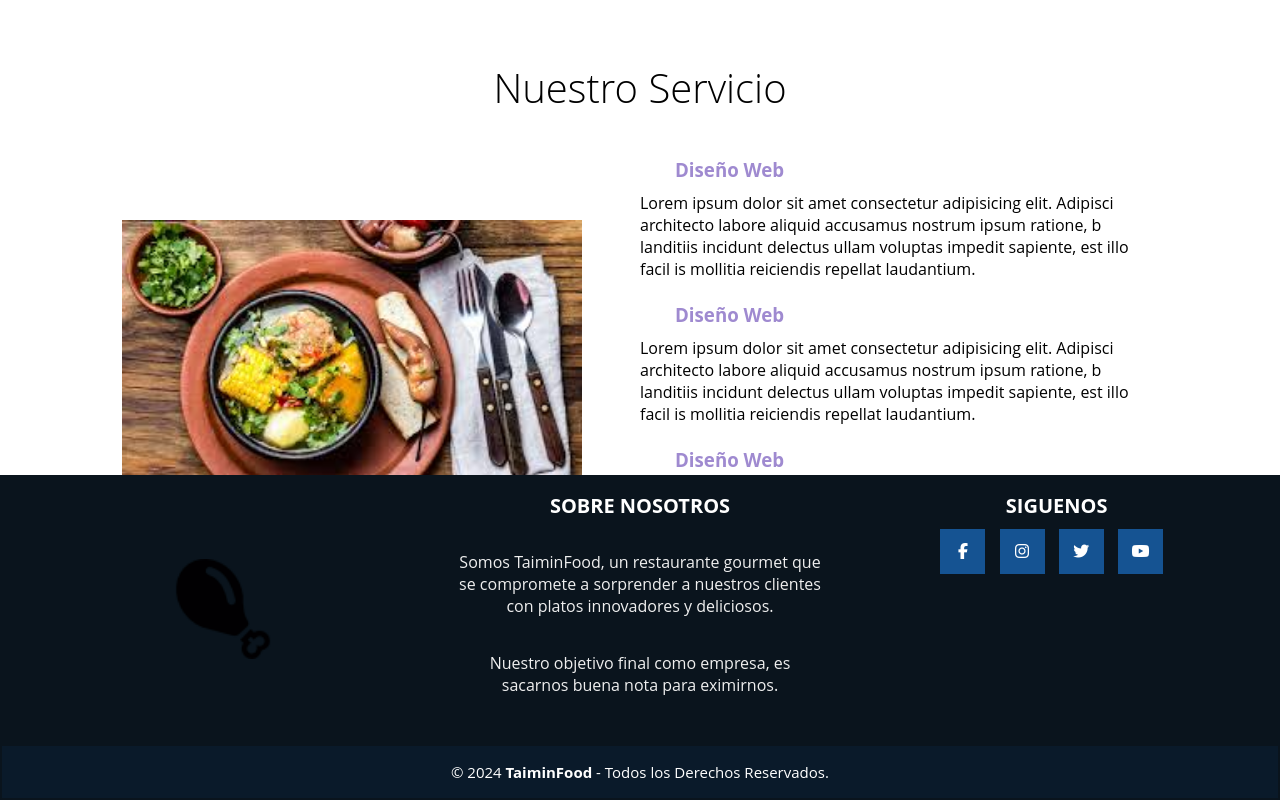
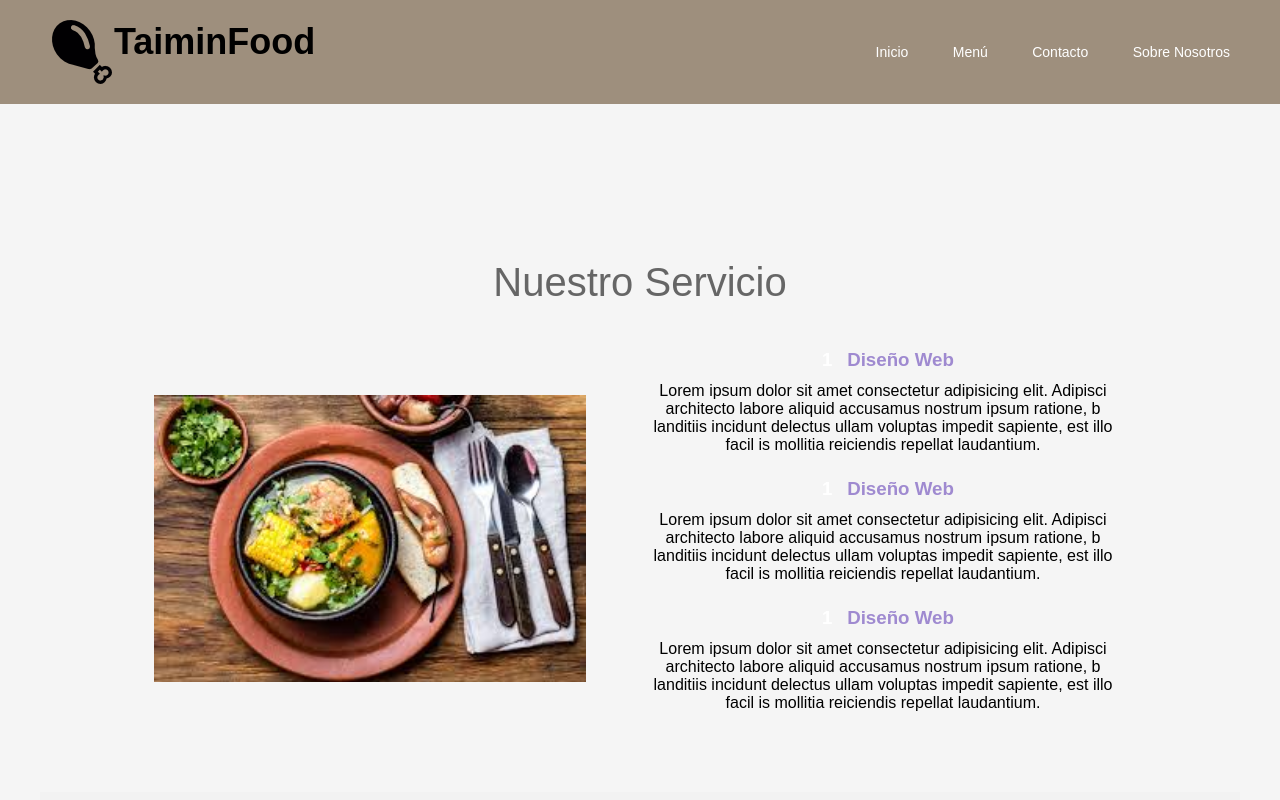
Before and after one commit to DonOrtegaa/TrabajoIII, a website: page menu.html in a window 1280 px wide. Shown: the top 800 px of the page. Drawn offline with Linux system fonts and the light colour scheme.

Commit message:
footer dando problemas

```diff
--- a/footer.css
+++ b/footer.css
@@ -1,4 +1,8 @@
-footer{
+.wrapperr {
+    position: relative;
+    min-height: 100vh;
+}
+.footer {
     position: absolute;
     bottom: 0;
     padding: 2px;
@@ -6,8 +10,9 @@ footer{
     clear: both;
     width: 100%;
     background-color: #0a141d;
+    clear: both;
+
 }
-
 .footer .grupo1{
     width: 100%;
     max-width: 1200px;
--- a/menu.html
+++ b/menu.html
@@ -1,5 +1,6 @@
 <!DOCTYPE html>
 <html lang="en">
+
 <head>
     <meta charset="UTF-8">
     <meta name="viewport" content="width=device-width, initial-scale=1.0">
@@ -7,10 +8,26 @@
     <link rel="stylesheet" href="styleMenu.css">
     <link rel="stylesheet" href="footer.css">
     <link rel="icon" href="img/logo.png" sizes="32x32">
+    <link rel="stylesheet" href="style.css">
     <script src="https://kit.fontawesome.com/6556f920b5.js" crossorigin="anonymous"></script>
 </head>
+
 <body>
 
+    <header>
+        <div class="logo-header">
+            <img src="img/logo.png" alt="Logo de TaiminFood">
+            <h1 class="logo-nombre">TaiminFood</h1>
+        </div>
+        <nav class="navi">
+            <a href="index.html">Inicio</a>
+            <a href="menu.html">Menú</a>
+            <a href="contacto.html">Contacto</a>
+            <a href="sobrenosotros.html">Sobre Nosotros</a>
+        </nav>
+    </header>
+
+    <div class="wrapperr">
         <main class="main">
             <section class="services contenedor" id="servicio">
                 <h2 class="subtitulo">Nuestro Servicio</h2>
@@ -79,6 +96,7 @@
 
         <img src="img/insta.png" alt="">
 
+    </div>
     <footer class="footer">
         <div class="grupo1">
             <div class="box">
@@ -91,17 +109,18 @@
             <div class="box">
                 <h2>SOBRE NOSOTROS</h2>
                 <br>
-                    <p>Somos TaiminFood, un restaurante gourmet que se compromete a sorprender a nuestros clientes con platos innovadores y deliciosos.</p>
+                <p>Somos TaiminFood, un restaurante gourmet que se compromete a sorprender a nuestros clientes con
+                    platos innovadores y deliciosos.</p>
                 <p>Nuestro objetivo final como empresa, es sacarnos buena nota para eximirnos. </p>
             </div>
             <div class="box">
 
                 <h2>SIGUENOS</h2>
                 <div class="red-social">
-                    <a href="#" class="fa fa-facebook" ></a>
-                    <a href="#" class="fa fa-instagram" ></a>
-                    <a href="#" class="fa fa-twitter" ></a>
-                    <a href="#" class="fa fa-youtube" ></a>
+                    <a href="#" class="fa fa-facebook"></a>
+                    <a href="#" class="fa fa-instagram"></a>
+                    <a href="#" class="fa fa-twitter"></a>
+                    <a href="#" class="fa fa-youtube"></a>
                 </div>
             </div>
         </div>
@@ -111,4 +130,5 @@
     </footer>
     <script src="lightbox.js"></script>
 </body>
+
 </html>
--- a/styleMenu.css
+++ b/styleMenu.css
@@ -106,6 +106,7 @@ body {
     display: flex;
     justify-content: space-evenly;
     flex-wrap: wrap;
+    bottom: 20px;
 }
 .img-galeria{
     width: 30%;
@@ -168,3 +169,8 @@ body {
     width: 100%;
     font-weight: 400;
 }
+
+.main {
+    padding-top: 10em;
+    padding-bottom: 15rem;
+}
```
Also changed, not shown: contacto.html (+14 -9 lines). Lines whose indentation alone changed are shown as unchanged.
